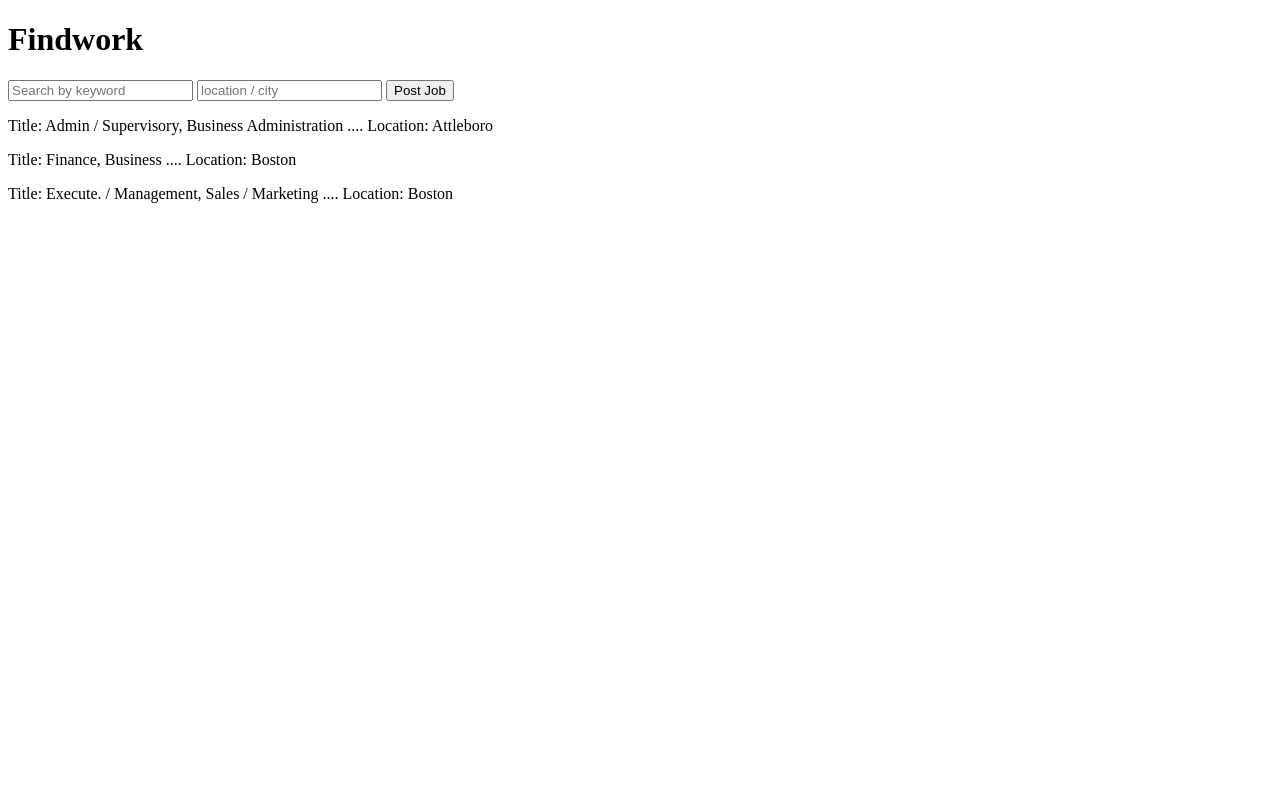
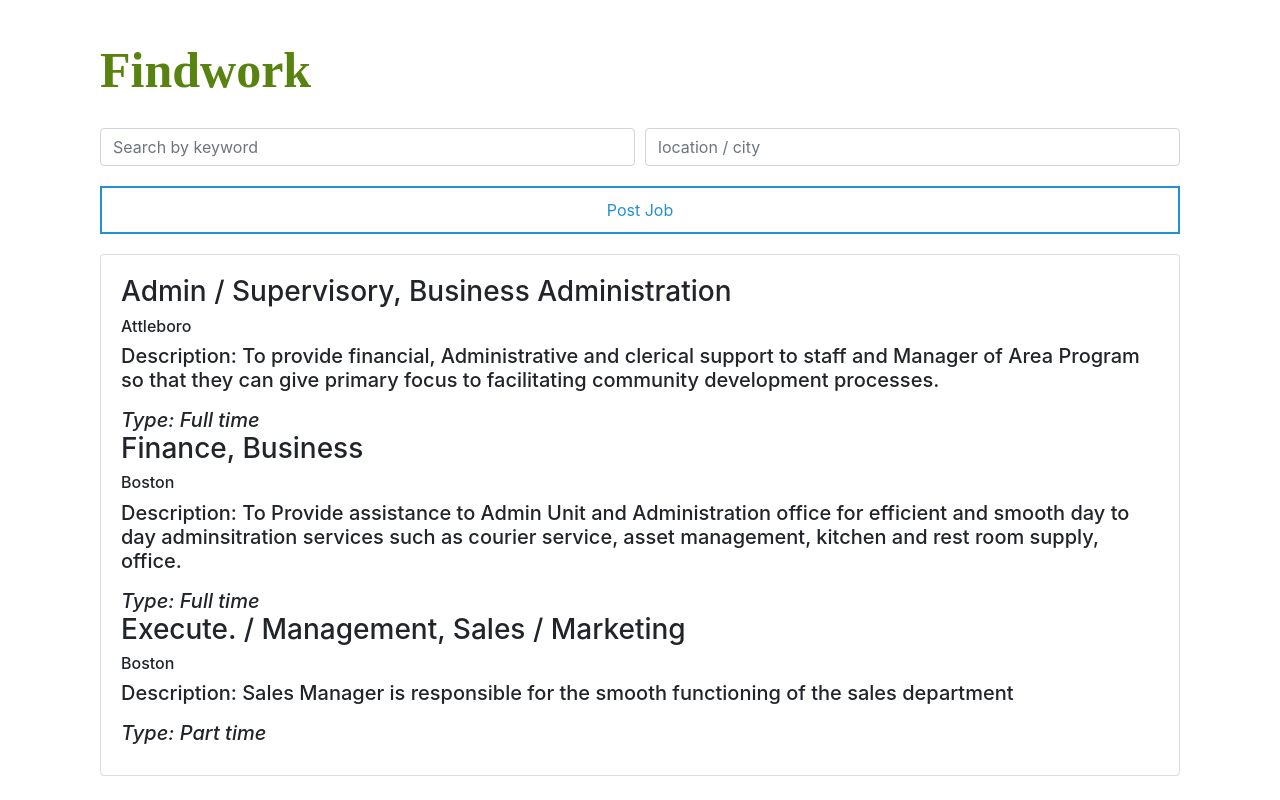
Before and after one commit to Spike002/Findwork, a plain HTML site: page index.html in a window 1280 px wide. Drawn offline with nearby package versions, Linux system fonts and the light colour scheme.

Commit message:
completed user experience

```diff
--- /dev/null
+++ b/css/findwork.css
@@ -0,0 +1,50 @@
+h1{
+  font-family: serif;
+  color: #598311;
+  padding-top: 40px;
+  font-size: 50px;
+  font-weight: bold;
+}
+input.form-control {
+  margin: 20px 0;
+}
+
+button.btn {
+  margin: 10px 0 20px 0;
+}
+
+textarea{
+  height: 150px !important;
+}
+
+#btn-post-job {
+  padding: 10px 0;
+  width: 100%;
+  background-color: #fff;
+  color: #2291D1;
+  border: 2px solid #2291D1;
+  margin-bottom: 20px;
+
+
+}
+
+#btn-post-job:hover{
+  background-color: #2291D1;
+  color: #fff;
+  border-radius: 5px;
+}
+
+
+#btn-submit-job{
+  padding: 10px 0;
+  width: 100%;
+  background-color: #fff;
+  color: #DEAE2A;
+  border: 2px solid #DEAE2A;
+}
+
+#btn-submit-job:hover{
+  background-color: #DEAE2A;
+  color: #fff;
+  border-radius: 5px;
+}
--- a/findwork-function.js
+++ /dev/null
@@ -1,18 +0,0 @@
-let findworks = [{
-  title: 'Admin / Supervisory, Business Administration',
-  location: 'Attleboro',
-  decription: 'To provide financial, Administrative and clerical support to staff and Manager of Area Program so that they can give primary focus to facilitating community development processes.',
-  type: 'Full time'
-  },
-  {
-    title: 'Finance, Business',
-    location: 'Boston',
-    decription: 'To Provide assistance to Admin Unit and Administration office for efficient and smooth day to day adminsitration services such as courier service, asset management, kitchen and rest room supply, office.',
-    type: 'Full time'
-  },
-  {
-    title: 'Execute. / Management, Sales / Marketing',
-    location: 'Boston',
-    decription: 'Sales Manager is responsible for the smooth functioning of the sales department',
-    type: 'Part time'
-    },]
--- a/findwork.js
+++ b/findwork.js
@@ -1,8 +1,32 @@
+// initial declear findwork data
+let findworks = [{
+  title: 'Admin / Supervisory, Business Administration',
+  location: 'Attleboro',
+  description: 'To provide financial, Administrative and clerical support to staff and Manager of Area Program so that they can give primary focus to facilitating community development processes.',
+  type: 'Full time'
+  },
+  {
+    title: 'Finance, Business',
+    location: 'Boston',
+    description: 'To Provide assistance to Admin Unit and Administration office for efficient and smooth day to day adminsitration services such as courier service, asset management, kitchen and rest room supply, office.',
+    type: 'Full time'
+  },
+  {
+    title: 'Execute. / Management, Sales / Marketing',
+    location: 'Boston',
+    description: 'Sales Manager is responsible for the smooth functioning of the sales department',
+    type: 'Part time'
+    }]
+
+
 
 const filters = {
   keyword: '',
   location: ''
 }
+
+
+// filter job list by location and keyword
 
 const renderFindwork = function (findworks, filter){
   const findByLocation = findworks.filter(function (findwork){
@@ -13,45 +37,68 @@ const renderFindwork = function (findworks, filter){
     return findwork.title.toLowerCase().includes(filter.keyword.toLowerCase())
   })
 
-  document.querySelector('#search-result').innerHTML = " ";
+  document.querySelector('#search-result-title').innerHTML = " ";
+  document.querySelector('#search-result-Location').innerHTML = " ";
+  document.querySelector('#search-result-description').innerHTML = " ";
+  document.querySelector('#search-result-type').innerHTML = " ";
 
 
   console.log(findByKeywork);
 
+  // Generate Job list to DOM
   findByKeywork.forEach(function (findwork){
-    const findWorkEl = document.createElement('p')
-    findWorkEl.textContent = `Title: ${findwork.title} .... Location: ${findwork.location}`
-    document.querySelector('#search-result').appendChild(findWorkEl)
+    const findWorkTitle = document.createElement('h3')
+    const findWorkLocation = document.createElement('h6')
+
+    const findWorkDescription = document.createElement('p')
+    const findWorkType = document.createElement('em')
+
+    findWorkTitle.textContent = findwork.title
+    findWorkLocation.textContent = findwork.location
+   findWorkDescription.textContent = `Description: ${findwork.description}`
+   findWorkType.textContent = `Type: ${findwork.type}`
+
+    const title = document.querySelector('#search-result-title')
+    const fragment = document.createDocumentFragment();
+    fragment.appendChild(findWorkTitle);
+    fragment.appendChild(findWorkLocation);
+    fragment.appendChild(findWorkDescription);
+    fragment.appendChild(findWorkType);
+    title.appendChild(fragment);
   })
 }
 
-findworks.forEach(function(findwork){
-  const workEl = document.createElement('p')
-  workEl.textContent = `Title: ${findwork.title} .... Location: ${findwork.location}`
-  document.querySelector('#search-result').appendChild(workEl)
-})
+// Show Default Job list when initial start
+renderFindwork(findworks, filters)
 
+
+// Search by location
 document.querySelector('#searchByLocation').addEventListener('input', function (e){
   filters.location = e.target.value;
   renderFindwork(findworks, filters)
 })
 
+// Search by keyword
 document.querySelector('#searchByKeyword').addEventListener('input', function (e){
   filters.keyword = e.target.value;
   renderFindwork(findworks, filters)
 })
+
+
 document.querySelector("#post-job").style.display = "none"
-//searchByKeyword
+
 document.querySelector('#btn-post-job').addEventListener('click', function(){
   document.querySelector("#post-job").style.display = "block"
 })
 
+
+// Post Job query
 document.querySelector('#post-job').addEventListener('submit', function(e){
   e.preventDefault()
   findworks.push({
     title: e.target.elements.title.value,
     location: e.target.elements.location.value,
-    decription: e.target.elements.decription.value,
+    description: e.target.elements.description.value,
     type: e.target.elements.type.value
   })
   document.querySelector("#post-job").style.display = "none"
--- a/index.html
+++ b/index.html
@@ -2,31 +2,61 @@
 <html lang="en" dir="ltr">
   <head>
     <meta charset="utf-8">
+    <meta name="viewport" content="width=device-width, initial-scale=1, shrink-to-fit=no">
+
+    <!-- Bootstrap CSS -->
+    <link rel="stylesheet" href="https://stackpath.bootstrapcdn.com/bootstrap/4.3.1/css/bootstrap.min.css" integrity="sha384-ggOyR0iXCbMQv3Xipma34MD+dH/1fQ784/j6cY/iJTQUOhcWr7x9JvoRxT2MZw1T" crossorigin="anonymous">
+    <link rel="stylesheet" href="css/findwork.css">
     <title>Findwork</title>
   </head>
-  <h1>Findwork</h1>
 
 
-    <input id="searchByKeyword" type="text" name="" placeholder="Search by keyword">
-    <input id="searchByLocation" type="text" name="" placeholder="location / city">
+  <div class="container">
+    <div class="container">
+    <h1>Findwork</h1>
 
-    <button id="btn-post-job">Post Job</button>
-    <form id="post-job">
-      <input type="text" name="title" placeholder="title">
-      <input type="text" name="location" placeholder="location">
-      <input type="text" name="decription" placeholder="decription">
-      <input type="text" name="type" placeholder="type">
-      <button>Post</button>
-    </form>
+      <div class="form-row">
+        <div class="col">
+          <input class="form-control" id="searchByKeyword" type="text" name="" placeholder="Search by keyword">
+        </div>
+        <div class="col">
+          <input class="form-control" id="searchByLocation" type="text" name="" placeholder="location / city">
+        </div>
+      </div>
 
-  <div id='search-result'>
+      <button id="btn-post-job">Post Job</button>
+      <form id="post-job">
+        <input class="form-control" type="text" name="title" placeholder="title">
+        <input class="form-control" type="text" name="location" placeholder="location">
+        <textarea class="form-control description" type="text" name="description" placeholder="description"></textarea>
+        <input class="form-control" type="text" name="type" placeholder="type">
+        <button id="btn-submit-job">Submit</button>
+      </form>
+
+    <div id='search-result'>
+
+    </div>
+
+    <div class="card" style="width: 100%">
+      <div class="card-body">
+        <h5 id="search-result-title" class="card-title"></h5>
+        <h6 id="search-result-Location" class="card-subtitle mb-2 text-muted"></h6>
+        <p id="search-result-description"></p>
+        <p id="search-result-type"></p>
+      </div>
+    </div>
 
   </div>
 
+</div>
+
 
   <body>
-    <script src="findwork-function.js"></script>
+
+
+    <script src="https://code.jquery.com/jquery-3.3.1.slim.min.js" integrity="sha384-q8i/X+965DzO0rT7abK41JStQIAqVgRVzpbzo5smXKp4YfRvH+8abtTE1Pi6jizo" crossorigin="anonymous"></script>
+    <script src="https://cdnjs.cloudflare.com/ajax/libs/popper.js/1.14.7/umd/popper.min.js" integrity="sha384-UO2eT0CpHqdSJQ6hJty5KVphtPhzWj9WO1clHTMGa3JDZwrnQq4sF86dIHNDz0W1" crossorigin="anonymous"></script>
+    <script src="https://stackpath.bootstrapcdn.com/bootstrap/4.3.1/js/bootstrap.min.js" integrity="sha384-JjSmVgyd0p3pXB1rRibZUAYoIIy6OrQ6VrjIEaFf/nJGzIxFDsf4x0xIM+B07jRM" crossorigin="anonymous"></script>
     <script src="findwork.js"></script>
-
   </body>
 </html>
```
